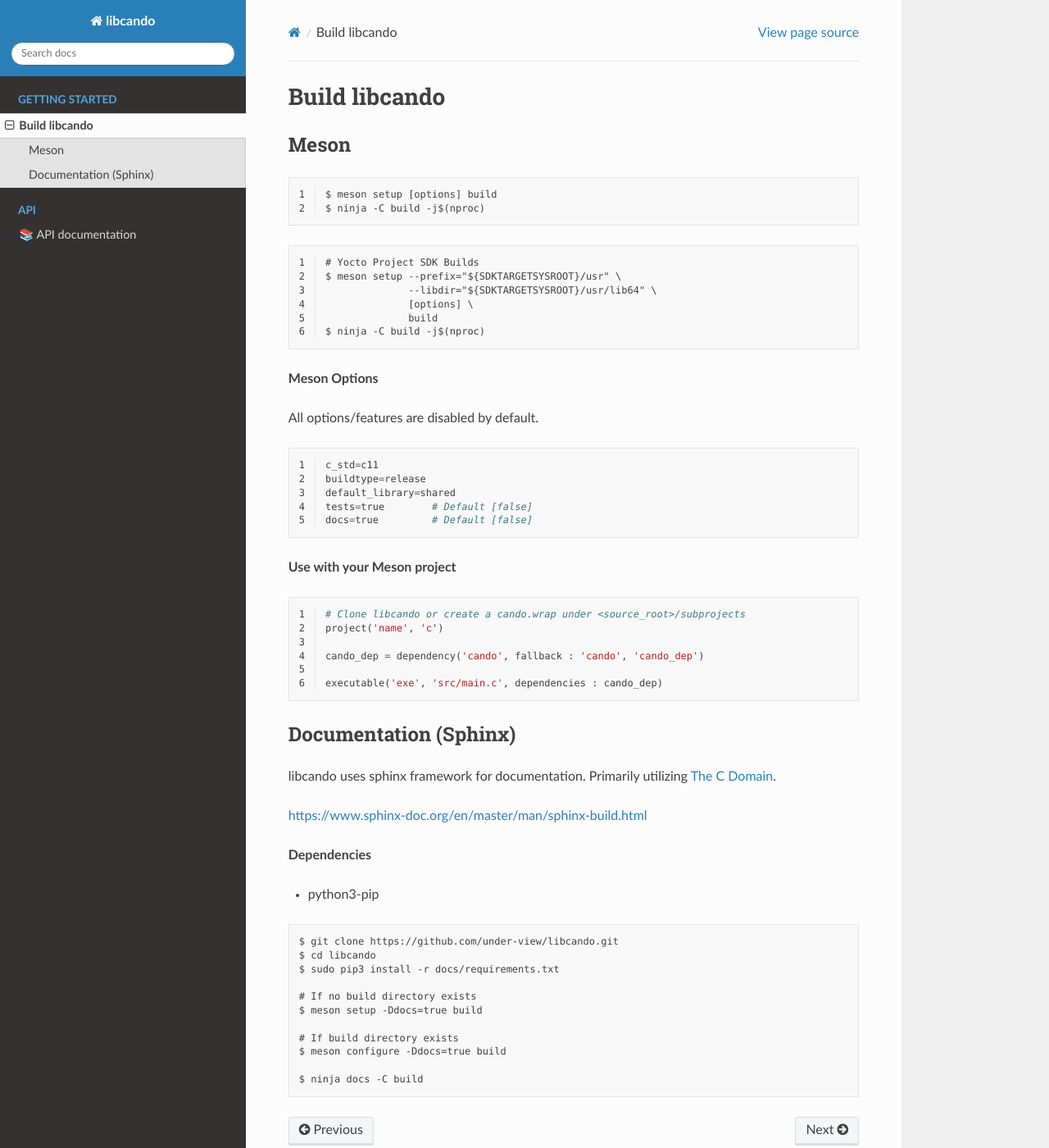
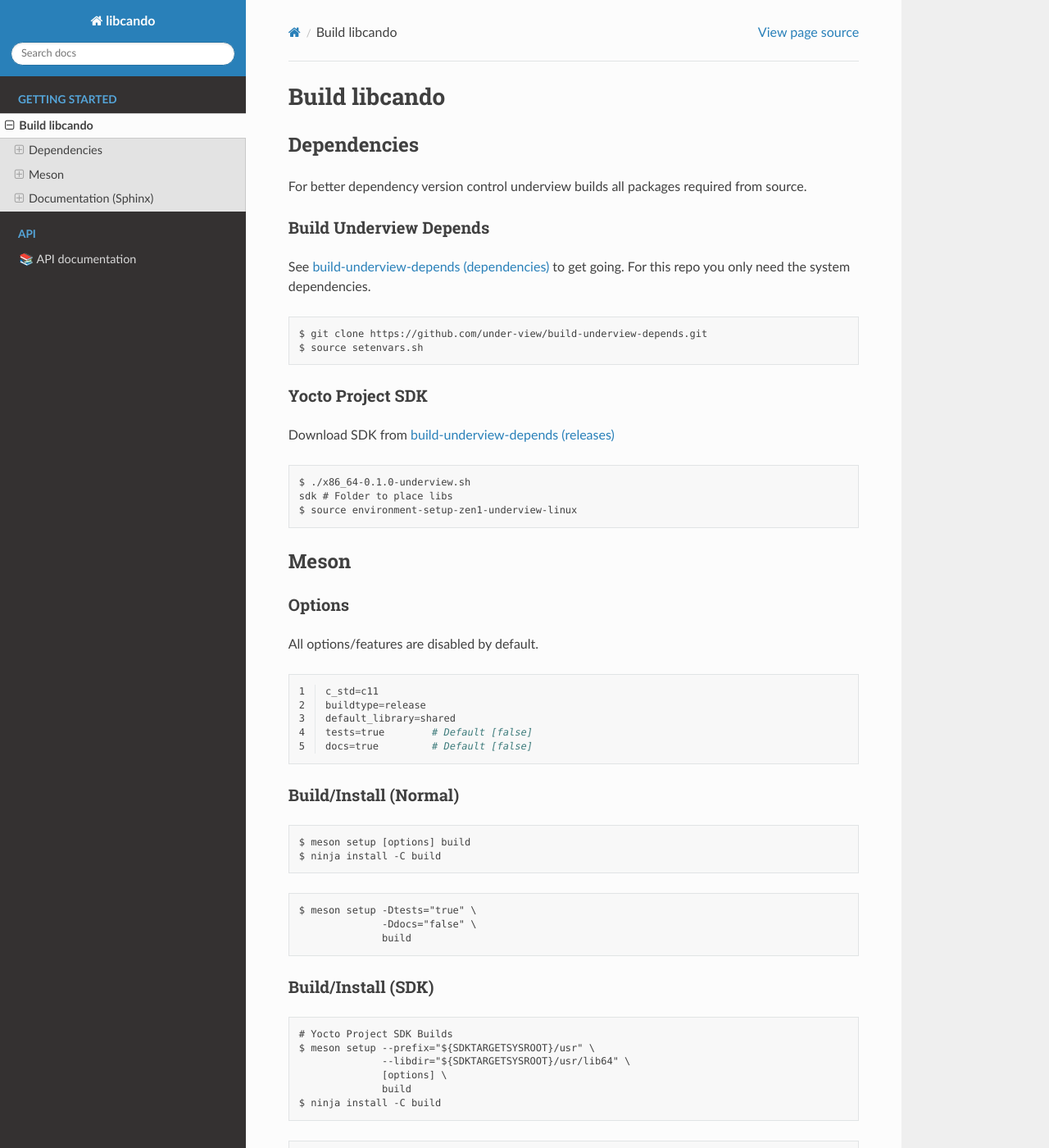
Before and after one commit to under-view/libcando, a Sphinx documentation site: the page built from docs/build.rst, in a window 1280 px wide and 1400 px high. Shown: the whole window at 82% size. Built offline with Sphinx 7.4.7 and the Read the Docs theme 2.0.0, drawn with Linux system fonts in a browser that asks for light colours; formulas are drawn with MathJax 3; some of the changed text lies outside the part shown.

Commit message:
docs: improve build page & clean up README
Signed-off-by: Vincent Davis Jr <vince@underview.tech>

```diff
--- a/docs/build.rst
+++ b/docs/build.rst
@@ -1,26 +1,41 @@
 Build libcando
 ==============
+
+Dependencies
+~~~~~~~~~~~~
+
+For better dependency version control underview builds all packages required from source.
+
+=======================
+Build Underview Depends
+=======================
+
+See `build-underview-depends (dependencies)`_ to get going. For this repo
+you only need the system dependencies.
+
+.. code-block::
+
+	$ git clone https://github.com/under-view/build-underview-depends.git
+	$ source setenvars.sh
+
+=================
+Yocto Project SDK
+=================
+
+Download SDK from `build-underview-depends (releases)`_
+
+.. code-block::
+
+	$ ./x86_64-0.1.0-underview.sh
+	sdk # Folder to place libs
+	$ source environment-setup-zen1-underview-linux
 
 Meson
 ~~~~~
 
-.. code-block::
-        :linenos:
-
-        $ meson setup [options] build
-        $ ninja -C build -j$(nproc)
-
-.. code-block::
-        :linenos:
-
-	# Yocto Project SDK Builds
-	$ meson setup --prefix="${SDKTARGETSYSROOT}/usr" \
-	              --libdir="${SDKTARGETSYSROOT}/usr/lib64" \
-		      [options] \
-	              build
-        $ ninja -C build -j$(nproc)
-
-**Meson Options**
+=======
+Options
+=======
 
 All options/features are disabled by default.
 
@@ -33,7 +48,45 @@
         tests=true        # Default [false]
         docs=true         # Default [false]
 
-**Use with your Meson project**
+======================
+Build/Install (Normal)
+======================
+
+.. code-block::
+
+        $ meson setup [options] build
+	$ ninja install -C build
+
+.. code-block::
+
+	$ meson setup -Dtests="true" \
+	              -Ddocs="false" \
+	              build
+
+===================
+Build/Install (SDK)
+===================
+
+.. code-block::
+
+	# Yocto Project SDK Builds
+	$ meson setup --prefix="${SDKTARGETSYSROOT}/usr" \
+	              --libdir="${SDKTARGETSYSROOT}/usr/lib64" \
+		      [options] \
+	              build
+	$ ninja install -C build
+
+.. code-block::
+
+	$ meson setup --prefix="${SDKTARGETSYSROOT}/usr" \
+	              --libdir="${SDKTARGETSYSROOT}/usr/lib64" \
+		      -Dtests="true" \
+		      -Ddocs="false" \
+		      build
+
+=======
+Include
+=======
 
 .. code-block::
         :linenos:
@@ -45,6 +98,11 @@
 
         executable('exe', 'src/main.c', dependencies : cando_dep)
 
+.. code-block::
+        :linenos:
+
+	#include <cando/cando.h>
+
 Documentation (Sphinx)
 ~~~~~~~~~~~~~~~~~~~~~~
 
@@ -52,9 +110,15 @@
 
 https://www.sphinx-doc.org/en/master/man/sphinx-build.html
 
-**Dependencies**
+============
+Dependencies
+============
 
 - python3-pip
+
+==========
+Build Docs
+==========
 
 .. code-block::
 
@@ -70,4 +134,7 @@
 
 	$ ninja docs -C build
 
+.. _build-underview-depends: https://github.com/under-view/build-underview-depends
+.. _build-underview-depends (dependencies): https://github.com/under-view/build-underview-depends#dependencies
+.. _build-underview-depends (releases): https://github.com/under-view/build-underview-depends/releases
 .. _The C Domain: https://www.sphinx-doc.org/en/master/usage/restructuredtext/domains.html#the-c-domain
```
Also changed, not shown: README.md (+1 -28 lines).
